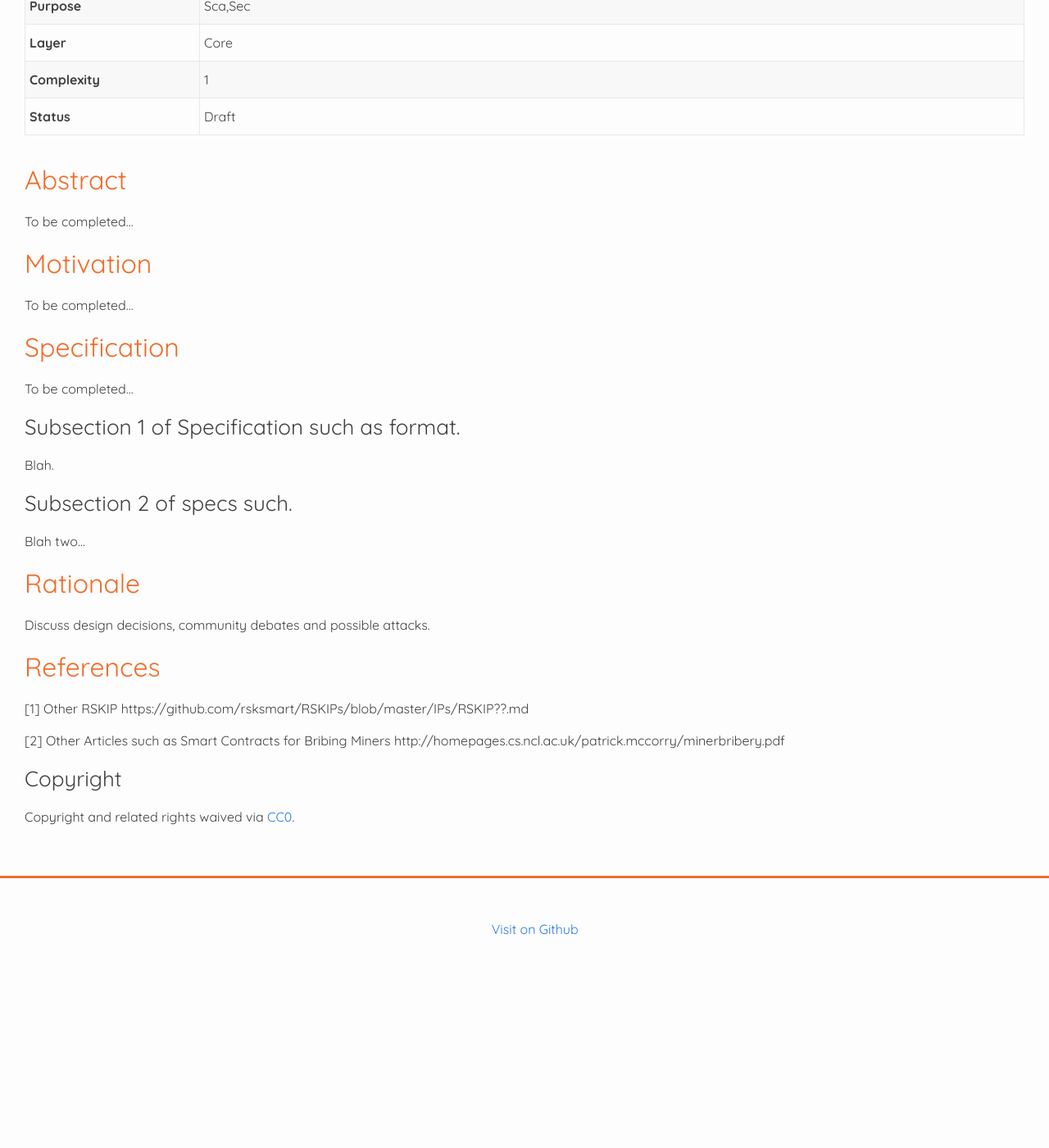
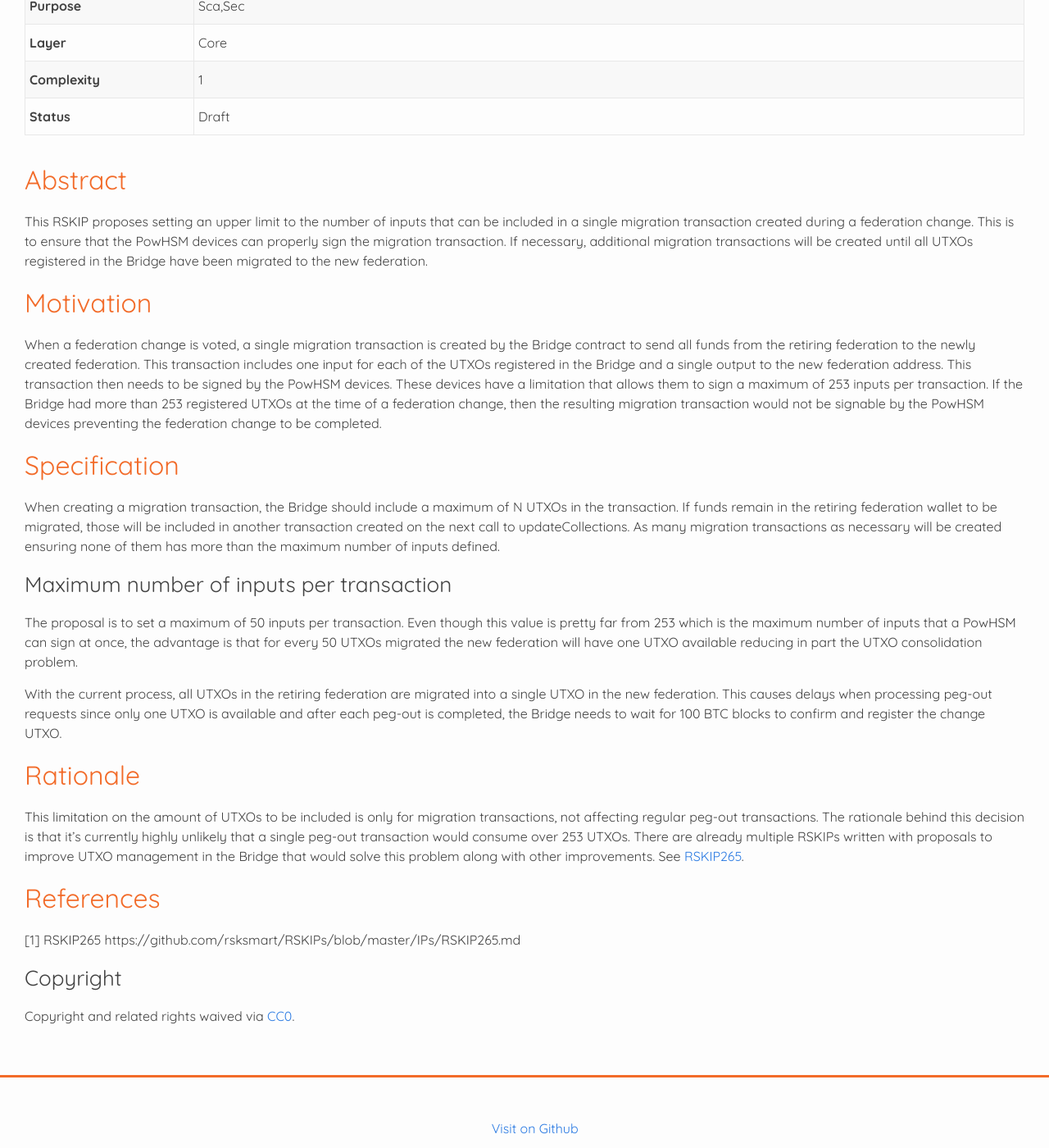
Before and after one commit to rsksmart/RSKIPs, a Jekyll site: the page built from IPs/RSKIP294.md, in a window 1280 px wide and 1400 px high, scrolled down 465 px. Shown: the whole window at 82% size. Built offline with Jekyll 4.4.1, drawn with Linux system fonts in a browser that asks for light colours; our own code applies the rules of GitHub Pages for plain Markdown files; before the commit the page ends 1650 px from its top, so only the background shows below that; some of the changed text lies outside the part shown.

Commit message:
Add RSKIP294

```diff
--- a/IPs/RSKIP294.md
+++ b/IPs/RSKIP294.md
@@ -1,8 +1,8 @@
-# Limit the amount of inputs to include in a pegout transaction
+# Limit the number of inputs to include in a migration transaction
 
 |RSKIP          |294           |
 | :------------ |:-------------|
-|**Title**      |Limit the amount of inputs to include in a pegout transaction |
+|**Title**      |Limit the number of inputs to include in a migration transaction |
 |**Created**    |03-FEB-22 |
 |**Author**     |MI |
 |**Purpose**    |Sca,Sec |
@@ -12,33 +12,29 @@
 
 ## Abstract
 
-To be completed...
+This RSKIP proposes setting an upper limit to the number of inputs that can be included in a single migration transaction created during a federation change. This is to ensure that the PowHSM devices can properly sign the migration transaction. If necessary, additional migration transactions will be created until all UTXOs registered in the Bridge have been migrated to the new federation.
 
 ## Motivation
 
-To be completed...
+When a federation change is voted, a single migration transaction is created by the Bridge contract to send all funds from the retiring federation to the newly created federation. This transaction includes one input for each of the UTXOs registered in the Bridge and a single output to the new federation address. This transaction then needs to be signed by the PowHSM devices. These devices have a limitation that allows them to sign a maximum of 253 inputs per transaction. If the Bridge had more than 253 registered UTXOs at the time of a federation change, then the resulting migration transaction would not be signable by the PowHSM devices preventing the federation change to be completed.
 
 ## Specification
 
-To be completed...
+When creating a migration transaction, the Bridge should include a maximum of N UTXOs in the transaction. If funds remain in the retiring federation wallet to be migrated, those will be included in another transaction created on the next call to updateCollections. As many migration transactions as necessary will be created ensuring none of them has more than the maximum number of inputs defined.
 
-### Subsection 1 of Specification such as format.
+### Maximum number of inputs per transaction
 
-Blah.
+The proposal is to set a maximum of 50 inputs per transaction. Even though this value is pretty far from 253 which is the maximum number of inputs that a PowHSM can sign at once, the advantage is that for every 50 UTXOs migrated the new federation will have one UTXO available reducing in part the UTXO consolidation problem.
 
-### Subsection 2 of specs such.
-
-Blah two...
+With the current process, all UTXOs in the retiring federation are migrated into a single UTXO in the new federation. This causes delays when processing peg-out requests since only one UTXO is available and after each peg-out is completed, the Bridge needs to wait for 100 BTC blocks to confirm and register the change UTXO.
 
 ## Rationale
 
-Discuss design decisions, community debates and possible attacks.
+This limitation on the amount of UTXOs to be included is only for migration transactions, not affecting regular peg-out transactions. The rationale behind this decision is that it's currently highly unlikely that a single peg-out transaction would consume over 253 UTXOs. There are already multiple RSKIPs written with proposals to improve UTXO management in the Bridge that would solve this problem along with other improvements. See [RSKIP265](https://github.com/rsksmart/RSKIPs/blob/master/IPs/RSKIP265.md).
 
 ## References
 
-[1] Other RSKIP https://github.com/rsksmart/RSKIPs/blob/master/IPs/RSKIP??.md
-
-[2] Other Articles such as Smart Contracts for Bribing Miners http://homepages.cs.ncl.ac.uk/patrick.mccorry/minerbribery.pdf
+[1] RSKIP265 https://github.com/rsksmart/RSKIPs/blob/master/IPs/RSKIP265.md
 
 ### Copyright
 
```
Also changed, not shown: README.md.
